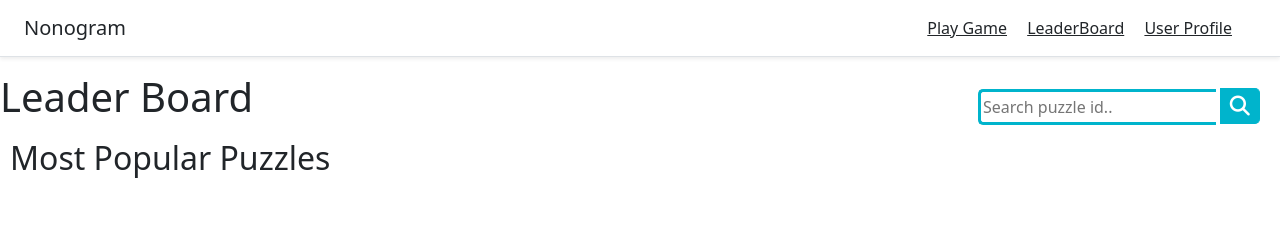
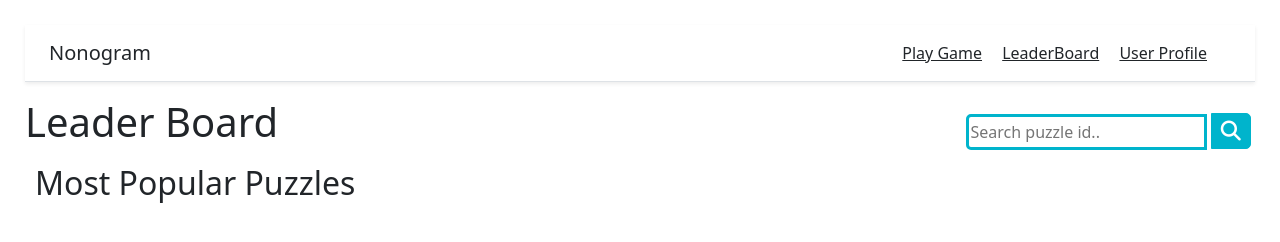
Before and after one commit to seantanty/nonogram, a website: page public/leaderboard.html in a window 1280 px wide. Drawn offline with nearby package versions, Linux system fonts and the light colour scheme; no server answers.

Commit message:
Add files via upload

```diff
--- a/public/stylesheets/leaderboard.css
+++ b/public/stylesheets/leaderboard.css
@@ -1,4 +1,5 @@
 body {
+  padding: 25px;
   font: 14px Lucida Grande", Helvetica, Arial, sans-serif;
   background: #f2f2f2;
 }
@@ -15,12 +16,12 @@ body {
   display: flex;
 }
 
-.puzzleid {
+#puzzleid {
   border: 3px solid #00B4CC;
-  border-right: none;
+  /*border-right: none;*/
   height: 36px;
   border-radius: 5px 0 0 5px;
-  outline: none;
+  /*outline: none;*/
   color: #9DBFAF;
 }
 
@@ -32,7 +33,7 @@ body {
   width: 40px;
   height: 36px;
   border: 1px solid #00B4CC;
-  border-left: none;
+  /*border-left: none;*/
   background: #00B4CC;
   text-align: center;
   color: #fff;
```
